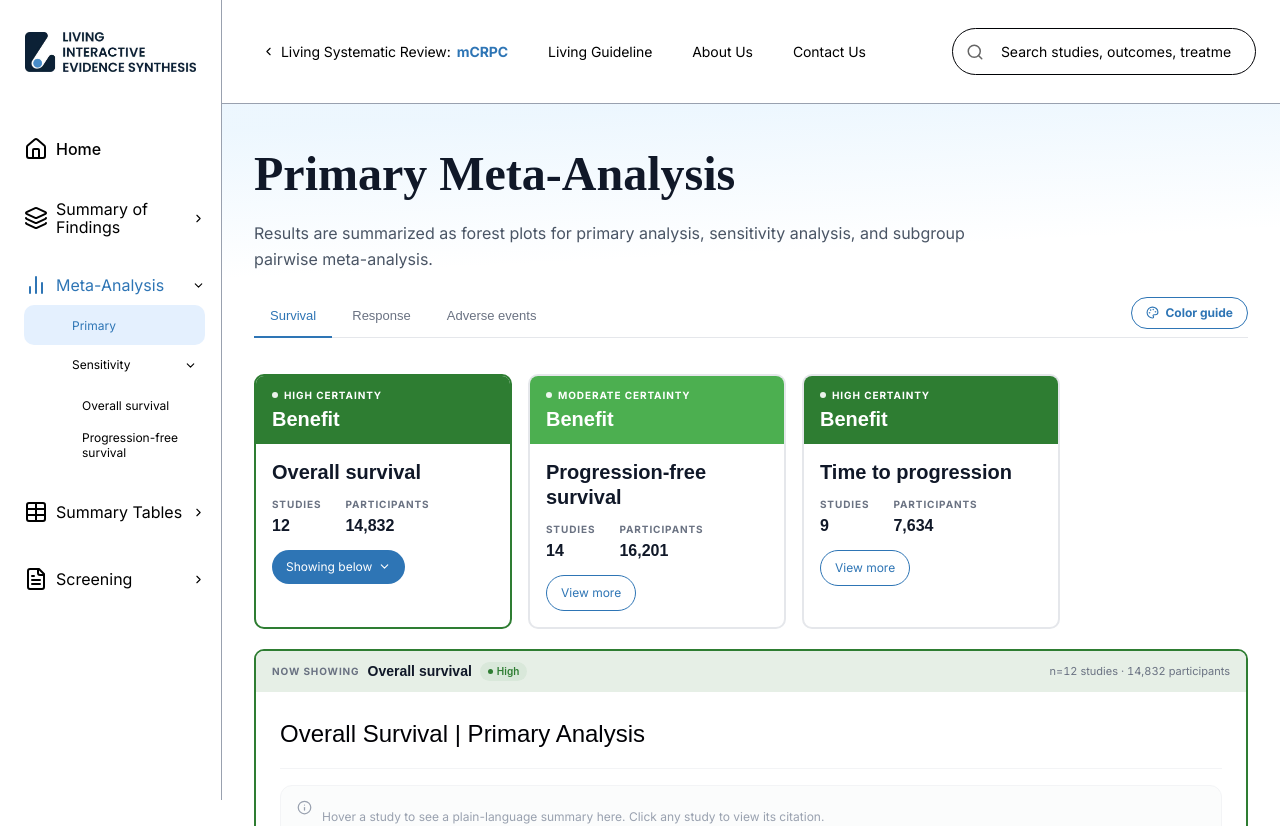
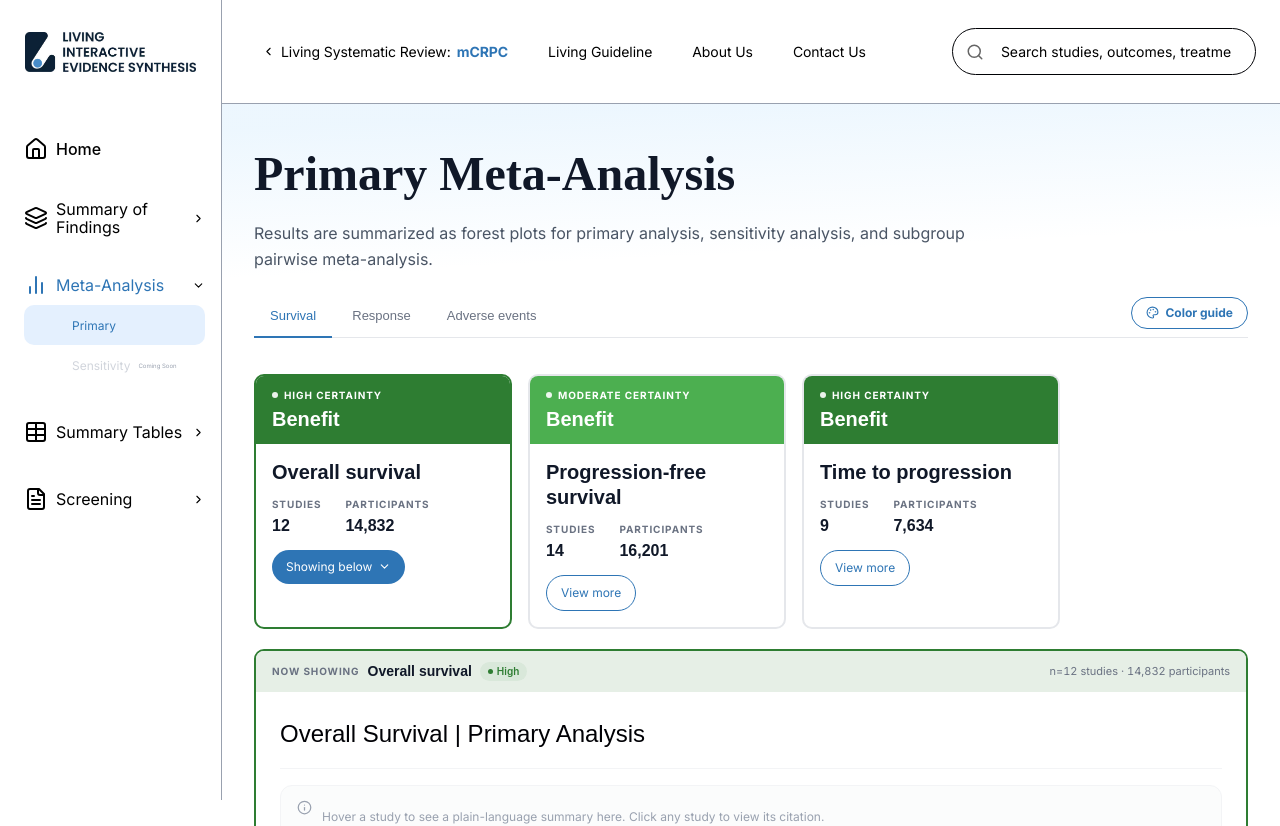
Before and after one commit to Katiloza/LSR-Website, a React (Vite) app: page /#/meta-analysis in a window 1280 px wide. Shown: the top 826 px of the page. Built offline with nearby package versions, Linux system fonts and the light colour scheme.

Commit message:
Card behavior and sidebar menu

```diff
--- a/src/app/components/AppSidebar.tsx
+++ b/src/app/components/AppSidebar.tsx
@@ -28,9 +28,17 @@ interface NestedGroup {
   isActive: (pathname: string, params: URLSearchParams) => boolean;
   children: LeafLink[];
 }
-type GroupChild = LeafLink | NestedGroup;
+/** Not-yet-available leaf, per Figma node 1:189 (grayed out, "Coming Soon" tag, unclickable). */
+interface ComingSoonLeaf {
+  label: string;
+  comingSoon: true;
+}
+type GroupChild = LeafLink | NestedGroup | ComingSoonLeaf;
 function isNestedGroup(c: GroupChild): c is NestedGroup {
   return "children" in c;
+}
+function isComingSoon(c: GroupChild): c is ComingSoonLeaf {
+  return "comingSoon" in c;
 }
 interface NavSection {
   key: string;
@@ -69,14 +77,8 @@ const SECTIONS: NavSection[] = [
     rowHeight: 40,
     children: [
       { label: "Primary", to: "/meta-analysis?analysis=Primary", isActive: (p, sp) => onMeta(p) && (sp.get("analysis") ?? "Primary") === "Primary" },
-      {
-        label: "Sensitivity",
-        isActive: (p, sp) => onMeta(p) && sp.get("analysis") === "Sensitivity",
-        children: [
-          { label: "Overall survival",          to: "/meta-analysis?analysis=Sensitivity&outcome=brca-pos-c1",     isActive: (p, sp) => onMeta(p) && sp.get("analysis") === "Sensitivity" && (sp.get("outcome") ?? "brca-pos-c1") === "brca-pos-c1" },
-          { label: "Progression-free survival", to: "/meta-analysis?analysis=Sensitivity&outcome=pfs-brca-pos-c1", isActive: (p, sp) => onMeta(p) && sp.get("analysis") === "Sensitivity" && sp.get("outcome") === "pfs-brca-pos-c1" },
-        ],
-      },
+      // Figma node 16:6191 — grayed out, "Coming Soon" tag, not a working route.
+      { label: "Sensitivity", comingSoon: true },
     ],
   },
   {
@@ -87,8 +89,9 @@ const SECTIONS: NavSection[] = [
     rowHeight: 48,
     children: [
       { label: "Interactive Table", to: "/summary-tables?tab=interactive-table", isActive: (p, sp) => onSummaryTables(p) && (sp.get("tab") ?? "interactive-table") === "interactive-table" },
-      { label: "Results Tables",    to: "/summary-tables?tab=results-table",     isActive: (p, sp) => onSummaryTables(p) && sp.get("tab") === "results-table" },
-      { label: "Traffic Plot",      to: "/summary-tables?tab=traffic-plot",      isActive: (p, sp) => onSummaryTables(p) && sp.get("tab") === "traffic-plot" },
+      // Figma nodes 16:6195 / 16:6198 — grayed out, "Coming Soon" tag, not working routes.
+      { label: "Results Tables", comingSoon: true },
+      { label: "Traffic Plot", comingSoon: true },
     ],
   },
   {
@@ -116,6 +119,20 @@ function LeafRow({ link, active, indent, height = 40, navigate }: { link: LeafLi
     >
       {link.label}
     </button>
+  );
+}
+
+function ComingSoonRow({ leaf, indent, height = 40 }: { leaf: ComingSoonLeaf; indent: number; height?: number }) {
+  return (
+    <div
+      className="flex items-center gap-2 w-full text-left font-['Inter',sans-serif] cursor-default"
+      style={{ paddingLeft: indent, height }}
+    >
+      <span className="text-[12px] font-medium leading-[15px] text-[#d1d5dc] whitespace-nowrap">
+        {leaf.label}
+      </span>
+      <span className="text-[6px] leading-[13px] text-[#99a1af]">Coming Soon</span>
+    </div>
   );
 }
 
@@ -183,6 +200,8 @@ function Section({ section, pathname, params, navigate }: { section: NavSection;
           {section.children.map((child) =>
             isNestedGroup(child) ? (
               <NestedGroupRow key={child.label} group={child} params={params} pathname={pathname} navigate={navigate} />
+            ) : isComingSoon(child) ? (
+              <ComingSoonRow key={child.label} leaf={child} indent={48} height={section.rowHeight} />
             ) : (
               <LeafRow
                 key={child.label}
--- a/src/app/components/OutcomeSummaryCard.tsx
+++ b/src/app/components/OutcomeSummaryCard.tsx
@@ -49,7 +49,24 @@ export function OutcomeSummaryCard({
 
   return (
     <div
-      className="rounded-[10px] overflow-hidden border-2 bg-white shrink-0 transition-colors"
+      role={onAction ? "button" : undefined}
+      tabIndex={onAction ? 0 : undefined}
+      onClick={onAction}
+      onKeyDown={
+        onAction
+          ? (e) => {
+              if (e.key === "Enter" || e.key === " ") {
+                e.preventDefault();
+                onAction();
+              }
+            }
+          : undefined
+      }
+      aria-pressed={onAction ? selected : undefined}
+      className={cn(
+        "group rounded-[10px] overflow-hidden border-2 bg-white shrink-0 transition-colors",
+        onAction && "cursor-pointer hover:shadow-md focus:outline-none focus:ring-2 focus:ring-[#2E75B5]/40 focus:ring-offset-1"
+      )}
       style={{ borderColor: selected ? bg : "#E5E7EB", width }}
     >
       <div className="px-4 py-3 flex flex-col gap-1" style={{ backgroundColor: bg, color: text }}>
@@ -83,19 +100,20 @@ export function OutcomeSummaryCard({
           ))}
         </div>
 
-        <button
-          onClick={onAction}
-          aria-pressed={selected}
+        {/* Purely visual now — the whole card is the click target (see the
+            outer div's onClick), so this can't be a nested <button>. */}
+        <span
+          aria-hidden="true"
           className={cn(
             "self-start flex items-center gap-1.5 rounded-full px-3.5 py-2 text-[12px] font-semibold font-['Inter',sans-serif] transition-colors",
             selected
               ? "bg-[#2E75B5] text-white"
-              : "border border-[#2E75B5] text-[#2E75B5] hover:bg-[#E4F0FE]"
+              : "border border-[#2E75B5] text-[#2E75B5] group-hover:bg-[#E4F0FE]"
           )}
         >
           {selected ? "Showing below" : actionLabel}
           {selected && <ChevronDown size={13} />}
-        </button>
+        </span>
       </div>
     </div>
   );
```
